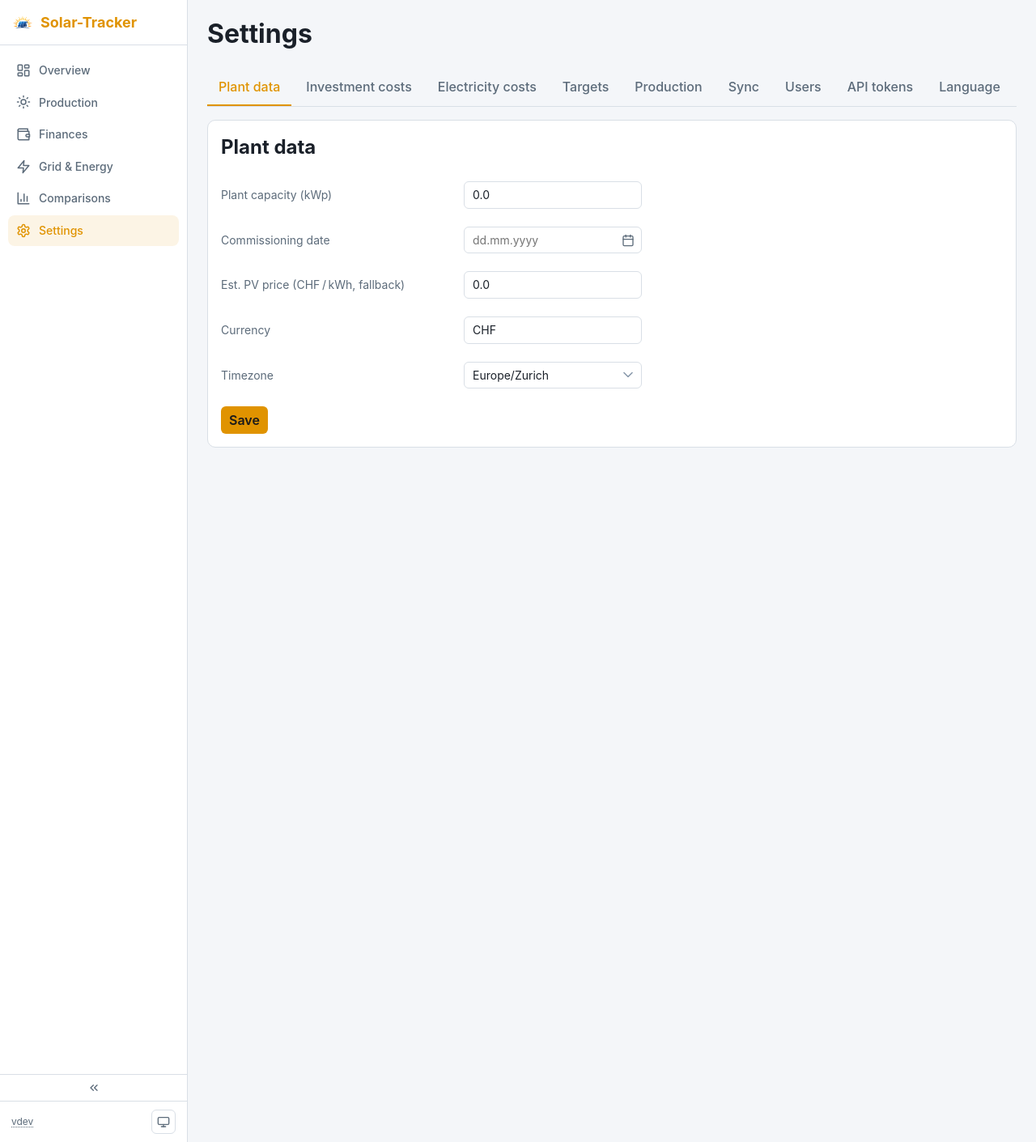
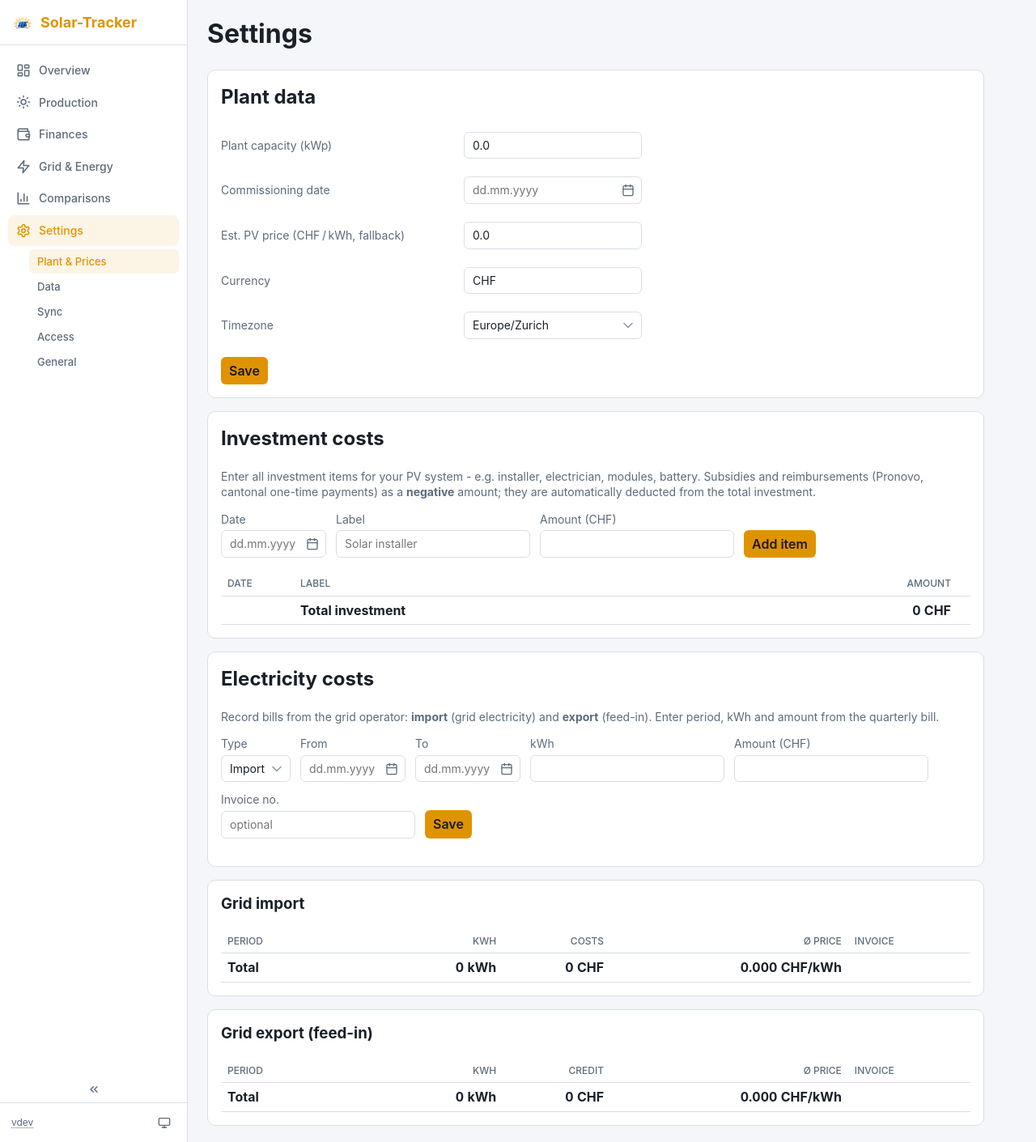
Before and after one commit to xenofex7/solar-tracker, a Flask app: page /settings in a window 1280 px wide. Shown: the whole page at 81% size. Run offline with Flask 3, Linux system fonts and the light colour scheme; data comes from the database, SQL or seed files in the repository; data that the repository does not hold is empty.

Commit message:
Move settings navigation into sidebar with five grouped areas
- Nine settings tabs grouped into five areas (Plant & Prices, Data,
  Sync, Access, General) shown as indented sidebar sub-items while on
  the settings page; the tab bar is removed
- Areas are deep-linkable via URL hash (/settings#access) and survive
  reloads; hashchange drives panel and sub-item state
- Settings cards capped at 960px width
- Sidebar polish: theme toggle without border, collapse button without
  top separator
- New settings_group_* translation keys in all five languages, unused
  tab_* keys removed

```diff
--- a/static/css/style.css
+++ b/static/css/style.css
@@ -125,11 +125,28 @@ body {
 .sidebar-nav a svg { flex: 0 0 auto; }
 .sidebar-nav a:hover { background: var(--border); color: var(--text); }
 .sidebar-nav a.active { background: var(--lang-active-bg); color: var(--accent); }
+.sidebar-subnav {
+  display: flex;
+  flex-direction: column;
+  gap: 1px;
+  margin: 2px 0 4px;
+  padding-left: 26px;
+}
+.sidebar-subnav a {
+  display: block;
+  padding: 6px 10px;
+  border-radius: 6px;
+  color: var(--muted);
+  text-decoration: none;
+  font-size: 13px;
+  white-space: nowrap;
+}
+.sidebar-subnav a:hover { background: var(--border); color: var(--text); }
+.sidebar-subnav a.active { color: var(--accent); background: var(--lang-active-bg); }
 .sidebar-collapse {
   background: transparent;
   color: var(--muted);
   border: none;
-  border-top: 1px solid var(--border);
   border-radius: 0;
   padding: 8px;
   cursor: pointer;
@@ -186,6 +203,7 @@ body {
   [data-sidebar="collapsed"] .sidebar-nav { padding: 12px 8px; }
   [data-sidebar="collapsed"] .sidebar-nav a { justify-content: center; padding: 9px 0; }
   [data-sidebar="collapsed"] .sidebar-nav a span { display: none; }
+  [data-sidebar="collapsed"] .sidebar-subnav { display: none; }
   [data-sidebar="collapsed"] .sidebar-footer { padding: 10px 8px; align-items: center; }
   [data-sidebar="collapsed"] .sidebar-meta { justify-content: center; }
   [data-sidebar="collapsed"] .sidebar-collapse .icon-collapse { display: none; }
@@ -195,7 +213,7 @@ body {
 .theme-toggle {
   background: transparent;
   color: var(--muted);
-  border: 1px solid var(--border);
+  border: none;
   padding: 6px;
   border-radius: 6px;
   cursor: pointer;
@@ -575,30 +593,9 @@ tr.editing td input.edit-label { width: 100%; }
 main > .card + .card,
 .tab-panel > .card + .card { margin-top: 16px; }
 
-.tabs {
-  display: flex;
-  gap: 4px;
-  border-bottom: 1px solid var(--border);
-  margin-bottom: 16px;
-  flex-wrap: wrap;
-}
-.tabs button {
-  background: transparent;
-  color: var(--muted);
-  border: none;
-  border-bottom: 2px solid transparent;
-  border-radius: 0;
-  padding: 10px 14px;
-  font-weight: 500;
-  cursor: pointer;
-}
-.tabs button:hover { color: var(--text); background: transparent; filter: none; }
-.tabs button.active {
-  color: var(--accent);
-  border-bottom-color: var(--accent);
-}
 .tab-panel { display: none; }
 .tab-panel.active { display: block; }
+.tab-panel > .card { max-width: 960px; }
 
 table.data { width: 100%; border-collapse: collapse; }
 table.data th, table.data td { padding: 6px 8px; border-bottom: 1px solid var(--border); text-align: left; }
--- a/static/js/settings.js
+++ b/static/js/settings.js
@@ -1,18 +1,16 @@
 (() => {
-  const tabs = document.getElementById('settings-tabs');
+  const subnav = document.getElementById('settings-subnav');
   const panels = document.querySelectorAll('.tab-panel');
   const activate = (name) => {
-    tabs.querySelectorAll('button').forEach(b => b.classList.toggle('active', b.dataset.tab === name));
+    if (subnav) subnav.querySelectorAll('a[data-tab]').forEach(a => a.classList.toggle('active', a.dataset.tab === name));
     panels.forEach(p => p.classList.toggle('active', p.dataset.tab === name));
   };
-  tabs.addEventListener('click', (e) => {
-    const b = e.target.closest('button[data-tab]');
-    if (!b) return;
-    activate(b.dataset.tab);
-    history.replaceState(null, '', '#' + b.dataset.tab);
-  });
-  const initial = (location.hash || '').replace('#', '');
-  if (initial && document.querySelector(`.tab-panel[data-tab="${initial}"]`)) activate(initial);
+  const fromHash = () => {
+    const h = (location.hash || '').replace('#', '');
+    activate(document.querySelector(`.tab-panel[data-tab="${h}"]`) ? h : 'plant');
+  };
+  window.addEventListener('hashchange', fromHash);
+  fromHash();
 })();
 
 (() => {
--- a/templates/base.html
+++ b/templates/base.html
@@ -63,6 +63,15 @@
         <svg width="18" height="18" viewBox="0 0 24 24" fill="none" stroke="currentColor" stroke-width="2" stroke-linecap="round" stroke-linejoin="round" aria-hidden="true"><path d="M12.22 2h-.44a2 2 0 0 0-2 2v.18a2 2 0 0 1-1 1.73l-.43.25a2 2 0 0 1-2 0l-.15-.08a2 2 0 0 0-2.73.73l-.22.38a2 2 0 0 0 .73 2.73l.15.1a2 2 0 0 1 1 1.72v.51a2 2 0 0 1-1 1.74l-.15.09a2 2 0 0 0-.73 2.73l.22.38a2 2 0 0 0 2.73.73l.15-.08a2 2 0 0 1 2 0l.43.25a2 2 0 0 1 1 1.73V20a2 2 0 0 0 2 2h.44a2 2 0 0 0 2-2v-.18a2 2 0 0 1 1-1.73l.43-.25a2 2 0 0 1 2 0l.15.08a2 2 0 0 0 2.73-.73l.22-.39a2 2 0 0 0-.73-2.73l-.15-.08a2 2 0 0 1-1-1.74v-.5a2 2 0 0 1 1-1.74l.15-.09a2 2 0 0 0 .73-2.73l-.22-.38a2 2 0 0 0-2.73-.73l-.15.08a2 2 0 0 1-2 0l-.43-.25a2 2 0 0 1-1-1.73V4a2 2 0 0 0-2-2z"/><circle cx="12" cy="12" r="3"/></svg>
         <span>{{ T.nav_settings }}</span>
       </a>
+      {% if request.endpoint == 'settings_page' %}
+      <div class="sidebar-subnav" id="settings-subnav">
+        <a href="#plant" data-tab="plant">{{ T.settings_group_plant }}</a>
+        <a href="#data" data-tab="data">{{ T.settings_group_data }}</a>
+        <a href="#sync" data-tab="sync">{{ T.settings_group_sync }}</a>
+        <a href="#access" data-tab="access">{{ T.settings_group_access }}</a>
+        <a href="#general" data-tab="general">{{ T.settings_group_general }}</a>
+      </div>
+      {% endif %}
       {% endif %}
     </nav>
     <button type="button" id="sidebar-collapse" class="sidebar-collapse" aria-label="{{ T.nav_menu }}">
--- a/templates/settings.html
+++ b/templates/settings.html
@@ -2,18 +2,6 @@
 {% block title %}{{ T.page_title_settings }} · Solar-Tracker{% endblock %}
 {% block content %}
 <h1>{{ T.page_title_settings }}</h1>
-
-<nav class="tabs" id="settings-tabs">
-  <button type="button" data-tab="plant" class="active">{{ T.tab_plant }}</button>
-  <button type="button" data-tab="costs">{{ T.tab_costs }}</button>
-  <button type="button" data-tab="electricity">{{ T.tab_electricity }}</button>
-  <button type="button" data-tab="targets">{{ T.tab_targets }}</button>
-  <button type="button" data-tab="entry">{{ T.tab_entry }}</button>
-  <button type="button" data-tab="ha">{{ T.tab_ha }}</button>
-  <button type="button" data-tab="users">{{ T.tab_users }}</button>
-  <button type="button" data-tab="tokens">{{ T.tab_tokens }}</button>
-  <button type="button" data-tab="lang">{{ T.lang_label }}</button>
-</nav>
 
 <section class="tab-panel active" data-tab="plant">
   <div class="card">
@@ -56,9 +44,6 @@
       <button type="submit">{{ T.btn_save }}</button>
     </form>
   </div>
-</section>
-
-<section class="tab-panel" data-tab="costs">
   <div class="card">
     <h2>{{ T.section_costs }}</h2>
     <p class="muted">{{ T.desc_costs | safe }}</p>
@@ -91,9 +76,6 @@
       </tbody>
     </table>
   </div>
-</section>
-
-<section class="tab-panel" data-tab="electricity">
   <div class="card">
     <h2>{{ T.section_electricity }}</h2>
     <p class="muted">{{ T.desc_electricity | safe }}</p>
@@ -174,7 +156,7 @@
   </div>
 </section>
 
-<section class="tab-panel" data-tab="targets">
+<section class="tab-panel" data-tab="data">
   <div class="card">
     <h2>{{ T.section_targets }}</h2>
     <p class="muted">{{ T.desc_targets }}</p>
@@ -191,9 +173,6 @@
       <button type="submit">{{ T.btn_save_targets }}</button>
     </form>
   </div>
-</section>
-
-<section class="tab-panel" data-tab="entry">
   <div class="card">
     <h2>{{ T.section_production }}</h2>
     <p class="muted">{{ T.desc_production }}</p>
@@ -250,7 +229,7 @@
   </div>
 </section>
 
-<section class="tab-panel" data-tab="ha">
+<section class="tab-panel" data-tab="sync">
   <div class="card">
     <h2>{{ T.section_general }}</h2>
     <form id="general-sync-form" class="stacked-form">
@@ -317,7 +296,7 @@
   </div>
 </section>
 
-<section class="tab-panel" data-tab="users">
+<section class="tab-panel" data-tab="access">
   <div class="card">
     <h2>{{ T.section_users }}</h2>
     <p class="muted">{{ T.desc_users }}</p>
@@ -353,9 +332,6 @@
       </tbody>
     </table>
   </div>
-</section>
-
-<section class="tab-panel" data-tab="tokens">
   <div class="card">
     <h2>{{ T.section_tokens }}</h2>
     <p class="muted">{{ T.desc_tokens | safe }}</p>
@@ -395,7 +371,7 @@
   </div>
 </section>
 
-<section class="tab-panel" data-tab="lang">
+<section class="tab-panel" data-tab="general">
   <div class="card">
     <h2>{{ T.lang_label }}</h2>
     <div class="lang-options">
--- a/translations/en.json
+++ b/translations/en.json
@@ -6,6 +6,11 @@
   "nav_energy": "Grid & Energy",
   "nav_compare": "Comparisons",
   "nav_settings": "Settings",
+  "settings_group_plant": "Plant & Prices",
+  "settings_group_data": "Data",
+  "settings_group_sync": "Sync",
+  "settings_group_access": "Access",
+  "settings_group_general": "General",
   "lang_label": "Language",
   "theme_toggle": "Toggle theme",
   "theme_system": "System",
@@ -147,12 +152,6 @@
   "col_source": "Source",
   "total": "Total",
   "page_title_settings": "Settings",
-  "tab_plant": "Plant data",
-  "tab_costs": "Investment costs",
-  "tab_electricity": "Electricity costs",
-  "tab_targets": "Targets",
-  "tab_entry": "Production",
-  "tab_ha": "Sync",
   "section_plant": "Plant data",
   "label_kwp": "Plant capacity (kWp)",
   "label_start_date": "Commissioning date",
@@ -243,7 +242,6 @@
   "login_password": "Password",
   "login_submit": "Sign in",
   "login_failed": "Wrong username or password.",
-  "tab_users": "Users",
   "section_users": "Users",
   "desc_users": "Manage who can access this platform. Read-only accounts see the dashboard only.",
   "col_username": "User",
@@ -276,7 +274,6 @@
   "col_password_confirm": "Confirm",
   "placeholder_password_confirm": "repeat",
   "err_password_mismatch": "Passwords do not match.",
-  "tab_tokens": "API tokens",
   "section_tokens": "API tokens",
   "desc_tokens": "API tokens for external tools (e.g. the MCP server). A token inherits the rights of its role. The token value is shown only once - copy it somewhere safe immediately.",
   "col_token_name": "Name",
```
Also changed, not shown: translations/de.json (+5 -8 lines), translations/es.json (+5 -8 lines), translations/fr.json (+5 -8 lines), translations/it.json (+5 -8 lines), CHANGELOG.md.
